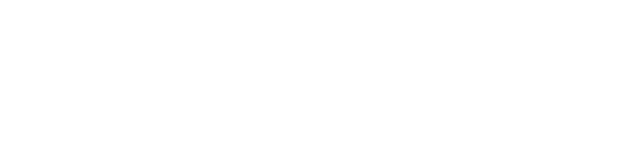
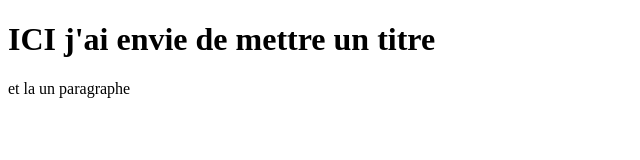
Before and after one commit to MoralesKevin/git_atelier, a plain HTML site: page src/index.html in a window 1280 px wide. Shown: the whole page, without its empty margins (0-640 px from the left). Drawn offline with Linux system fonts and the light colour scheme.

Commit message:
modification du .html

```diff
--- a/src/index.html
+++ b/src/index.html
@@ -9,5 +9,7 @@
     </head>
 
     <body>
+        <h1>ICI j'ai envie de mettre un titre</h1>
+        <p>et la un paragraphe</p>
     </body>
 </html>
```
